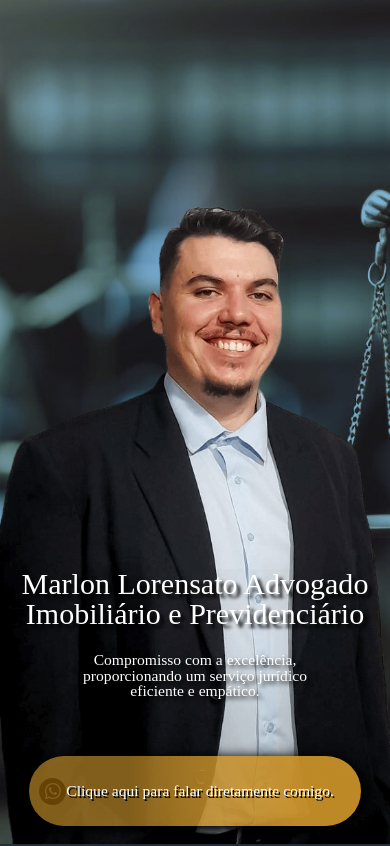
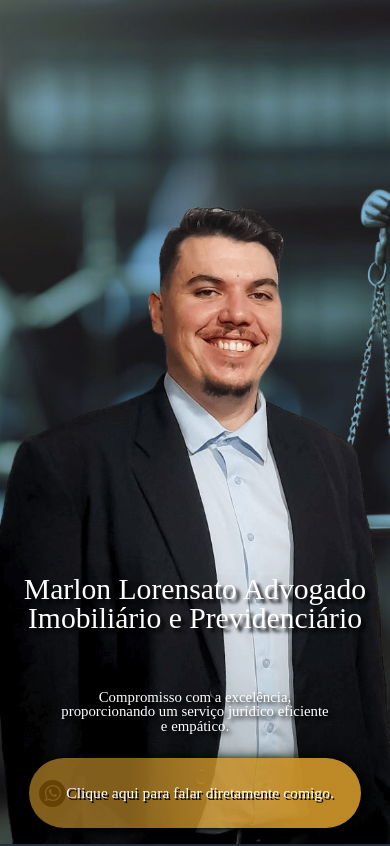
Before and after one commit to guilhermeFrBarros/SiteMarlon, a website: page index.html in a window 390 px wide. Shown: the top 846 px of the page. Drawn offline with Linux system fonts and the light colour scheme; files whose address does not match are found by name.

Commit message:
feat: reft23

```diff
--- a/css/style.css
+++ b/css/style.css
@@ -482,20 +482,20 @@ main>section.box-contato .contato #instagram {
     }
 
     body>.perfil-advogado .informacoes-advogado h1 {
-        font-size: 7.7vw;
+        font-size: 7.6vw;
         width: 89%;
         position: absolute;
-        bottom: 215px;
+        bottom: 210px;
         background-color: rgba(0, 0, 0, .01);
     }
 
     body>.perfil-advogado p {
         width: 70%;
-        font-size: 4vw;
+        font-size: 3.8vw;
         margin: 50px 0;
         color: rgb(255, 255, 255);
         position: absolute;
-        bottom: 95px;
+        bottom: 60px;
     }
 
     body>.perfil-advogado a {
@@ -507,7 +507,7 @@ main>section.box-contato .contato #instagram {
         margin: 0;
         font-size: 4vw;
         position: absolute;
-        bottom: 18px;
+        bottom: 16px;
     }
 
     body>.perfil-advogado a img {
@@ -585,14 +585,16 @@ main>section.box-contato .contato #instagram {
         margin: 0 0;
     }
 
+    main>section.box-contato {
+        margin: 0 0 0 0px;
+    }
+
+
     main>section.box-contato h4 {
         font-size: 7.7vw;
         margin: 20px 0px 45px;
     }
 
-    main>section.box-contato {
-        margin: 0 0 0 4px;
-    }
 
     main>section.box-contato .contato address,
     main>section.box-contato .contato a {
```
